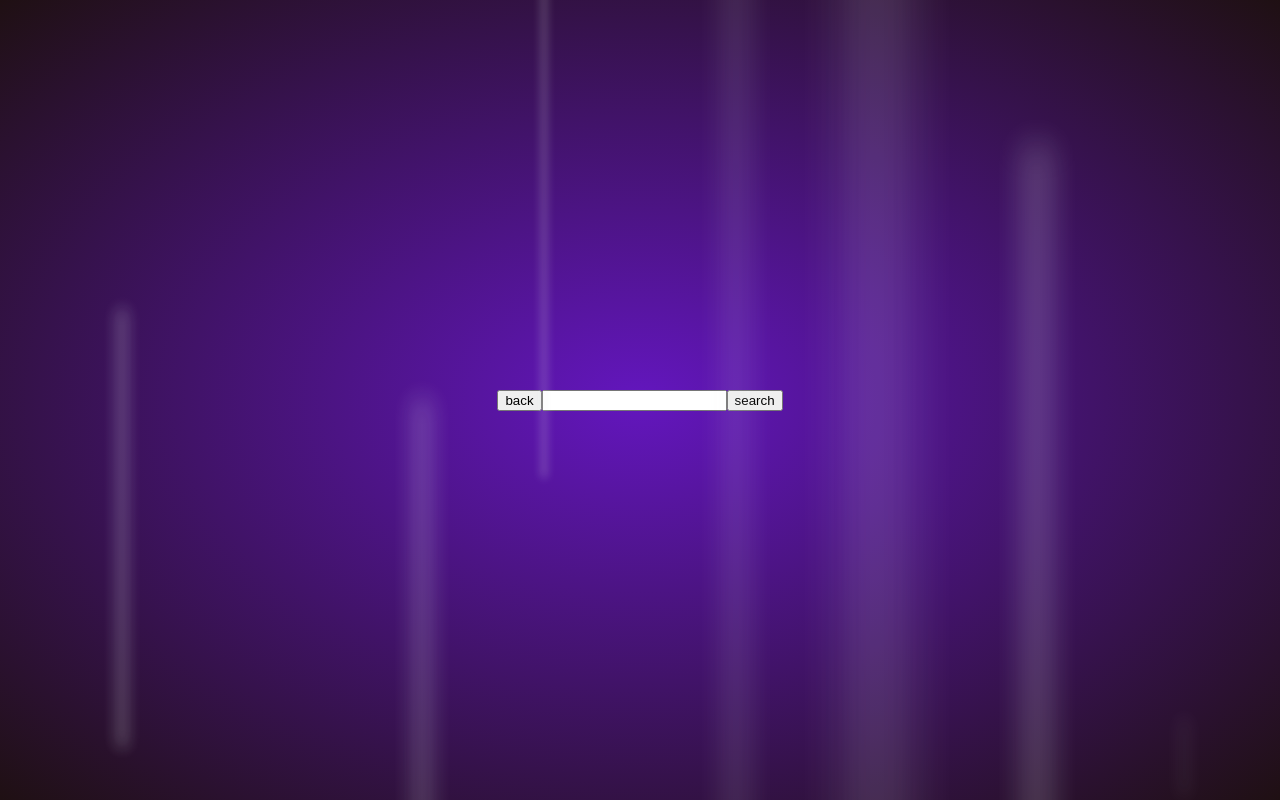
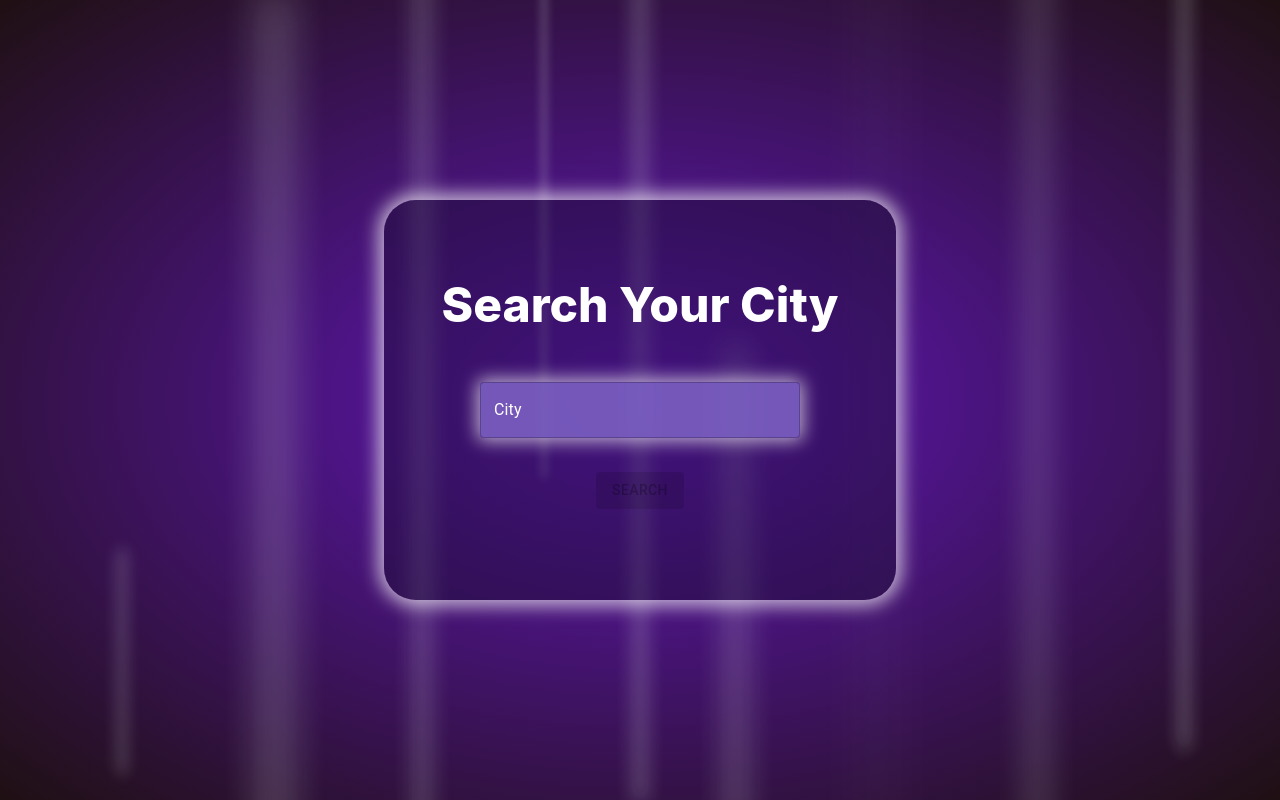
Before and after one commit to UenalAnastasiia/weather_track, a React (Create React App) app: page /search in a window 1280 px wide. Built offline with nearby package versions, Linux system fonts and the light colour scheme.

Commit message:
style search page

```diff
--- a/src/components/city_components/CitySearch.tsx
+++ b/src/components/city_components/CitySearch.tsx
@@ -1,4 +1,5 @@
-import React, { useState } from "react";
+import "../../styles/SearchBox.css";
+import React, { useEffect, useState } from "react";
 import CoordinatesService from "../../API/coordinatesService";
 import WeatherService from "../../API/weatherService";
 import CityNavbar from "./CityNavbar";
@@ -7,21 +8,29 @@ import { useNavigate } from "react-router-dom";
 import Snackbar from '@mui/material/Snackbar';
 import MuiAlert, { AlertProps } from '@mui/material/Alert';
 import CircularProgress from '@mui/material/CircularProgress';
+import TextField from '@mui/material/TextField';
+import Button from "@mui/material/Button";
 
-const Alert = React.forwardRef<HTMLDivElement, AlertProps>(function Alert(
-  props,
-  ref,
-) {
+const Alert = React.forwardRef<HTMLDivElement, AlertProps>(function Alert(props, ref) {
   return <MuiAlert elevation={6} ref={ref} variant="filled" {...props} />;
 });
+
 
 const CitySearch = () => {
   const [inputValue, setInputValue] = useState("");
   const [cityData, setCityData] = useState(Object);
   const [showWeather, setShowWeather] = useState(false);
   const [showSpinner, setShowSpinner] = useState(false);
+  const [showBackBtn, setShowBackBtn] = useState(false);
   const [open, setOpen] = React.useState(false);
-  const navigate = useNavigate()
+  const navigate = useNavigate();
+
+
+  useEffect(() => {
+    const storedData = localStorage.getItem("WeatherCity");
+    let JSONData = JSON.parse(storedData);
+    storedData === null || JSONData.length === 0 ? setShowBackBtn(false) : setShowBackBtn(true);
+  }, []);
 
 
   const fetchAPIData = async (data) => {
@@ -77,18 +86,28 @@ const CitySearch = () => {
 
   return (
     <div>
-      {showSpinner ? <CircularProgress /> : null}
+      {showSpinner ? <CircularProgress /> : (
+      <div>
+        {showWeather ? (
+          <div className="currentNavDiv">
+            <CityNavbar data={cityData} />
+          </div>
+          ) : (
+          <div className="searchBox">
+            <h1>Search Your City</h1>
+            <div className="inputFieldBox">
+              <TextField label="City" variant="outlined" value={inputValue} onChange={handleChangeInput} color="secondary" placeholder="Enter city name" autoComplete="off"/>
+              <div className="searchBtns">
+                {showBackBtn ? <Button variant="contained" color="secondary" onClick={() =>  navigate('/track')}>back</Button> : null}
+                <Button variant="contained" color="secondary" onClick={handleSearchCity} disabled={!inputValue}>search</Button>
+              </div>
 
-      {showWeather ? (
-        <div className="currentNavDiv">
-          <CityNavbar data={cityData} />
-        </div>
-      ) : (
-      <div>
-        <button onClick={() =>  navigate('/track')}>back</button>
-        <input value={inputValue} type="text" onChange={handleChangeInput}></input>
-        <button onClick={handleSearchCity}>search</button>
-      </div>)}
+            </div>
+          </div>
+        )}
+      </div>
+      )}
+
 
       <Snackbar open={open} autoHideDuration={6000} anchorOrigin={{ vertical: 'top', horizontal: 'center' }} onClose={handleClose}>
         <Alert onClose={handleClose} severity="warning" sx={{ width: '100%' }}>
--- a/src/components/home_components/Home.tsx
+++ b/src/components/home_components/Home.tsx
@@ -24,7 +24,6 @@ const Home = () => {
     if (storedData === null || JSONData.length === 0) {
       localStorage.setItem("WeatherCity", JSON.stringify([]));
     } else {
-      // setLocalFirstElement(JSONData[0])
       JSONData.length === 1 ? setLocalFirstElement(JSONData[0]) : setLocalFirstElement(JSONData[JSONData.length - 1]);
       setLocalEmpty(false);
     }
--- /dev/null
+++ b/src/styles/SearchBox.css
@@ -0,0 +1,56 @@
+.searchBox {
+    width: 40vw;
+    max-width: 620px;
+    height: 50vh;
+    display: flex;
+    align-items: center;
+    justify-content: center;
+    flex-direction: column;
+    position: relative;
+    background-color: #160e2a6b;
+    border-radius: 32px;
+    box-shadow: 0px 0px 18px 6px #fdfdfdad;
+}
+
+.searchBox h1 {
+    margin-bottom: 32px;
+    margin-top: 0;
+    color: white;
+    font-size: 48px;
+    font-weight: 800;
+}
+
+.inputFieldBox {
+    display: flex;
+    flex-direction: column;
+    justify-content: space-around;
+    height: 20vh;
+}
+
+.searchBtns {
+    display: flex;
+    justify-content: space-around;
+}
+
+.css-hjtp1-MuiInputBase-root-MuiOutlinedInput-root {
+    /* background-color: #ea89fbc4; */
+    background: #7e63c5db;
+    color: white;
+    box-shadow: 0px 0px 18px 3px #fdfdfdad;
+}
+
+.css-15jws13-MuiFormLabel-root-MuiInputLabel-root.Mui-focused {
+    color: white;
+}
+
+.css-rw1vm2-MuiInputBase-root-MuiOutlinedInput-root.Mui-focused .MuiOutlinedInput-notchedOutline {
+    color: white;
+}
+
+.css-1v4qvbo-MuiFormLabel-root-MuiInputLabel-root {
+    color: white;
+}
+
+.css-1u3bzj6-MuiFormControl-root-MuiTextField-root {
+    width: 320px;
+}
```
